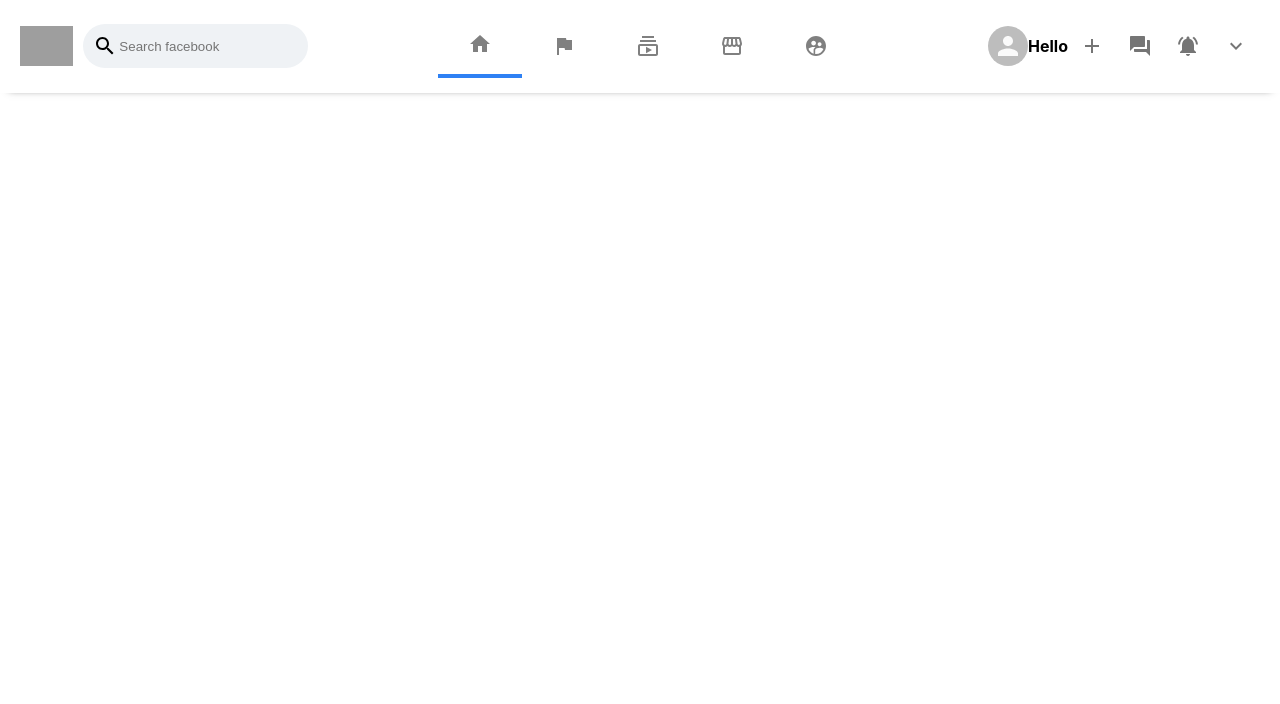
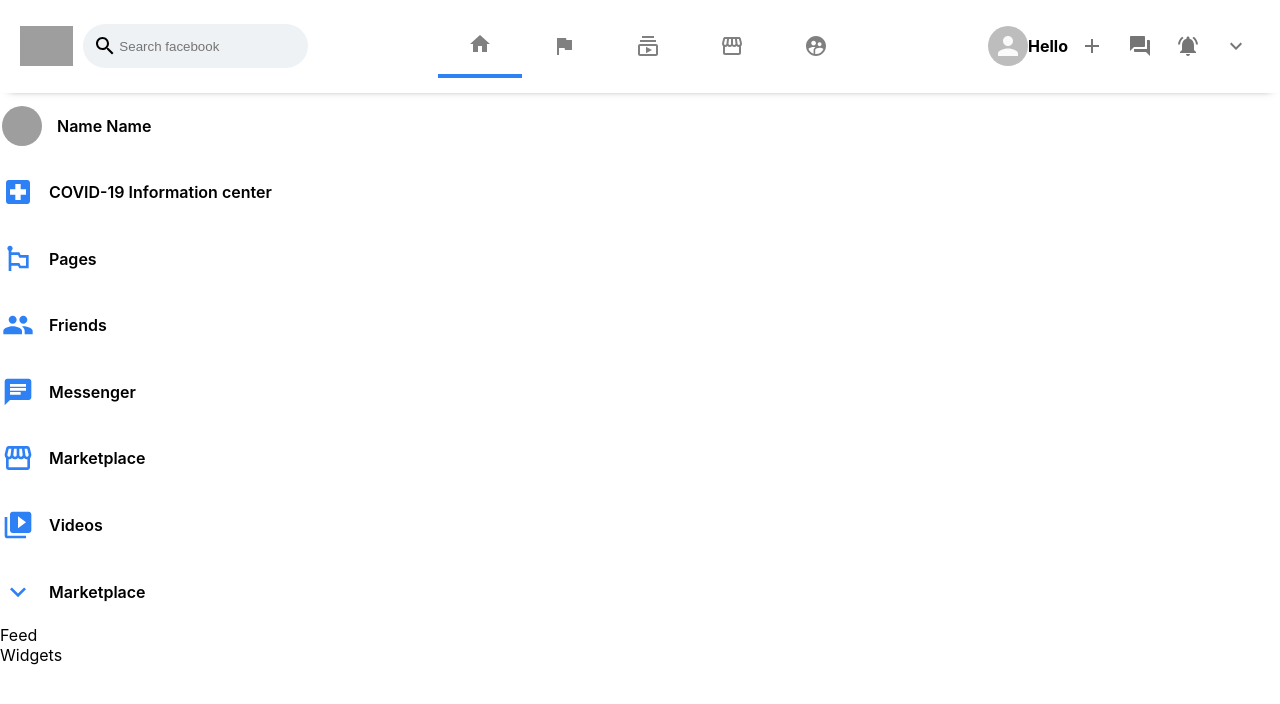
Before and after one commit to systemry420/react-fb-clone, a React (Create React App) app: page / in a window 1280 px wide. Shown: the top 704 px of the page. Built offline with nearby package versions, Linux system fonts and the light colour scheme; grey boxes are pictures that could not be loaded.

Commit message:
style the sidebar

```diff
--- a/src/App.css
+++ b/src/App.css
@@ -83,3 +83,34 @@
 .header_input > h4 {
   margin-left: 10px;
 }
+
+
+
+/* Sidebar style */
+
+.sidebar {
+  flex: 0.2;
+  /* background-color: lightgray; */
+}
+
+.sidebar_row {
+  display: flex;
+  align-items: center;
+  padding: 2px;
+  cursor: pointer;
+}
+
+.sidebar_row:hover {
+  background-color: lightgray;
+  border-radius: 10px;
+}
+
+.sidebar_row > h4 {
+  margin-left: 15px;
+  font-weight: 600;
+}
+
+.sidebar_row > .MuiSvgIcon-root {
+  font-size: xx-large;
+  color: #2e81f4;
+}
--- a/src/App.js
+++ b/src/App.js
@@ -1,16 +1,26 @@
 import React from 'react'
 import './App.css';
 import Header from './comps/Header'
+import Sidebar from './comps/Sidebar'
+import Feed from './comps/Feed'
+import Widgets from './comps/Widgets'
+
 function App() {
   return (
     <div className="App">
       {/* Header */}
       <Header />
 
-      {/* App body */}
+      <div className="app_body">
         {/* Sidebar */}
+        <Sidebar />
+
         {/* Feed */}
+        <Feed />
+
         {/* Widgets */}
+        <Widgets />
+      </div>
     </div>
   );
 }
--- /dev/null
+++ b/src/comps/Feed.js
@@ -0,0 +1,12 @@
+import React from 'react'
+import './../App.css'
+
+function Feed() {
+    return (
+        <div className="feed">
+            Feed
+        </div>
+    )
+}
+
+export default Feed
--- /dev/null
+++ b/src/comps/Sidebar.js
@@ -0,0 +1,60 @@
+import { ExpandMoreOutlined } from '@material-ui/icons'
+import React from 'react'
+import "./../App.css"
+import SidebarRow from './SidebarRow'
+import LocalHospitalIcon from '@material-ui/icons/LocalHospital';
+import EmojiFlagsIcon from '@material-ui/icons/EmojiFlags';
+import PeopleIcon from '@material-ui/icons/People';
+import ChatIcon from '@material-ui/icons/Chat';
+import StorefrontIcon from '@material-ui/icons/Storefront';
+import VideoLibraryIcon from '@material-ui/icons/VideoLibrary';
+
+
+// object that handles sidebar content and icons
+const data = [
+    {
+        Icon: LocalHospitalIcon,
+        title: "COVID-19 Information center"
+    },
+    {
+        Icon: EmojiFlagsIcon,
+        title: "Pages"
+    },
+    {
+        Icon: PeopleIcon,
+        title: "Friends"
+    },
+    {
+        Icon: ChatIcon,
+        title: "Messenger"
+    },
+    {
+        Icon: StorefrontIcon,
+        title: "Marketplace"
+    },
+    {
+        Icon: VideoLibraryIcon,
+        title: "Videos"
+    },
+    {
+        Icon: ExpandMoreOutlined,
+        title: "Marketplace"
+    },
+]
+
+function Sidebar() {
+    return (
+        <div className="sidebar">
+            <SidebarRow
+                src={'a.jpg'}
+                title={'Name Name'}
+            />
+
+            {data.map((item, i)=>{
+                return <SidebarRow {...item} />
+            })}
+        </div>
+    )
+}
+
+export default Sidebar
--- /dev/null
+++ b/src/comps/SidebarRow.js
@@ -0,0 +1,19 @@
+import React from 'react'
+import './../App.css'
+import { Avatar } from '@material-ui/core'
+
+
+function SidebarRow({ src, Icon, title}) {
+    return (
+        <div className="sidebar_row">
+            {src && <Avatar src={src} />}
+            {Icon && <Icon />}
+
+            <h4>
+                {title}
+            </h4>
+        </div>
+    )
+}
+
+export default SidebarRow
--- /dev/null
+++ b/src/comps/Widgets.js
@@ -0,0 +1,11 @@
+import React from 'react'
+
+function Widgets() {
+    return (
+        <div>
+            Widgets
+        </div>
+    )
+}
+
+export default Widgets
```
